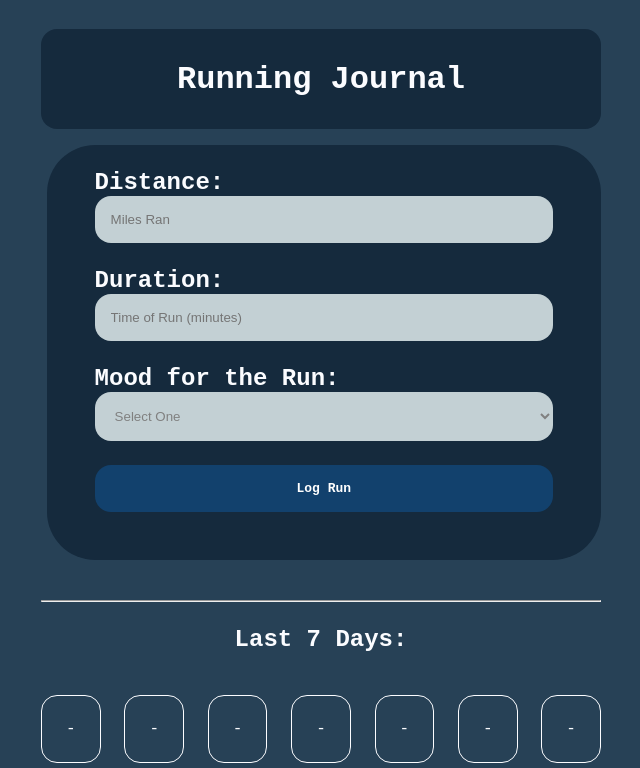
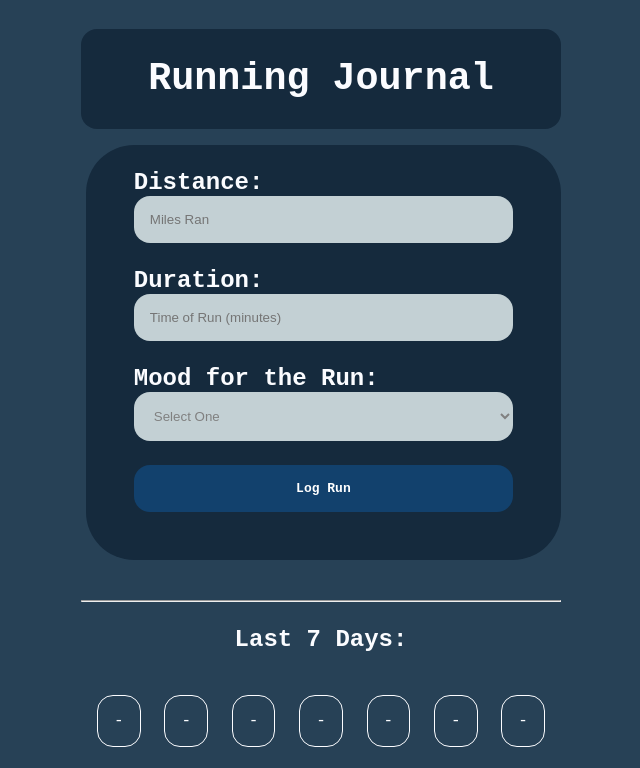
Before and after one commit to pacoberba/Hello-index.html, a plain HTML site: page index.html in a window 1280 px wide. Shown: the top 768 px of the page, without its empty margins (319-959 px from the left). Drawn offline with Linux system fonts and the light colour scheme.

Commit message:
Update styles.css

```diff
--- a/styles.css
+++ b/styles.css
@@ -6,13 +6,13 @@ html{
 }
 
 body{
-    max-width: 35rem;
+    max-width: 30rem;
     margin:1.5rem auto;
 }
 header{
     vertical-align:middle;
     background-color:#152A3D;
-    font-size:1rem;
+    font-size:1.2rem;
     padding-top: var(--bar-height);
     box-sizing: border-box;
     height:100px;
@@ -141,12 +141,12 @@ ul{
     padding:0;
     display:flex;
     justify-content:space-between;
-    margin:0;
+    margin:0 1rem;
 }
 
 li{
     border:1px solid;
-    padding: 1.5rem 1.5rem;
+    padding: 1rem 1rem;
     border-radius:1rem;
 }
 
```
